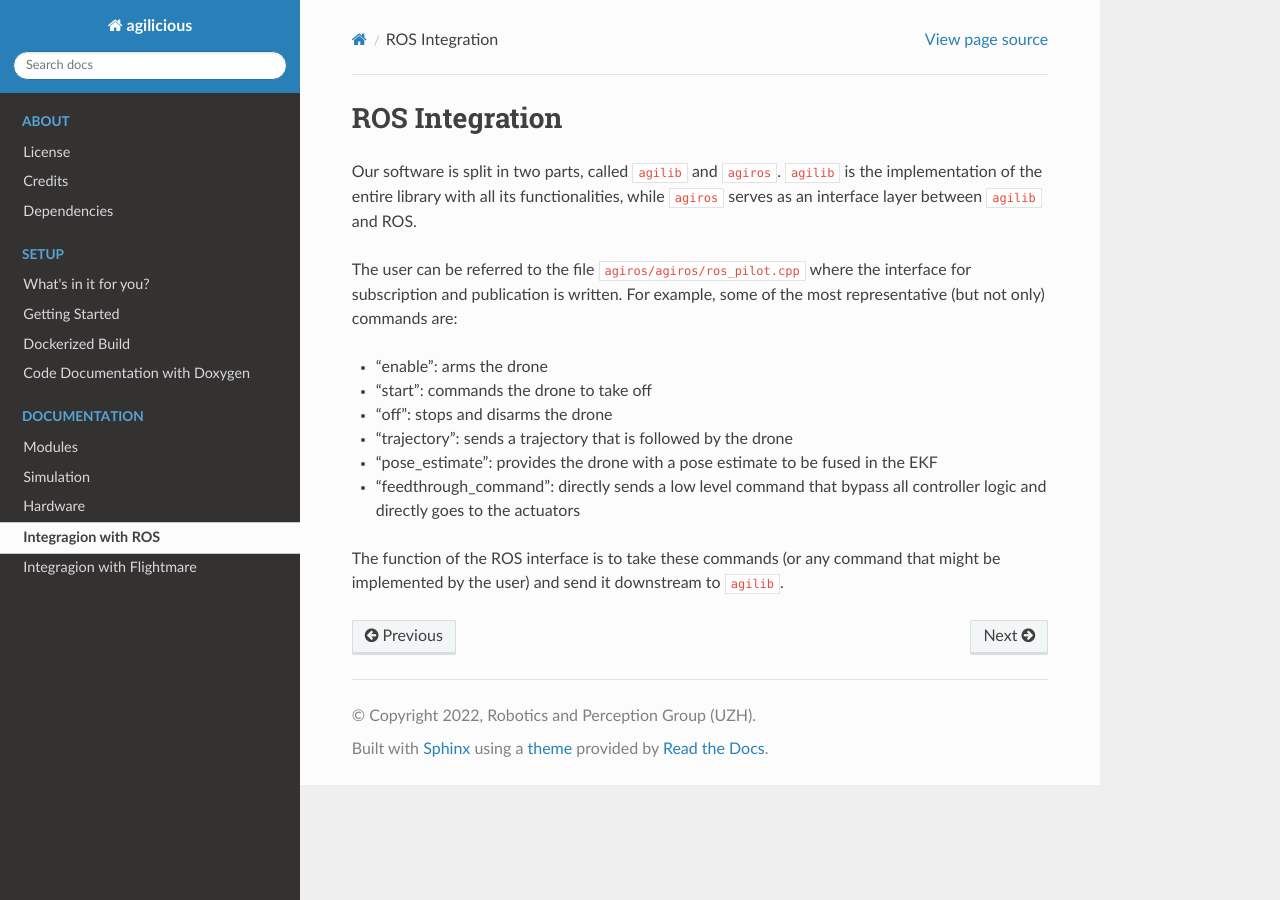
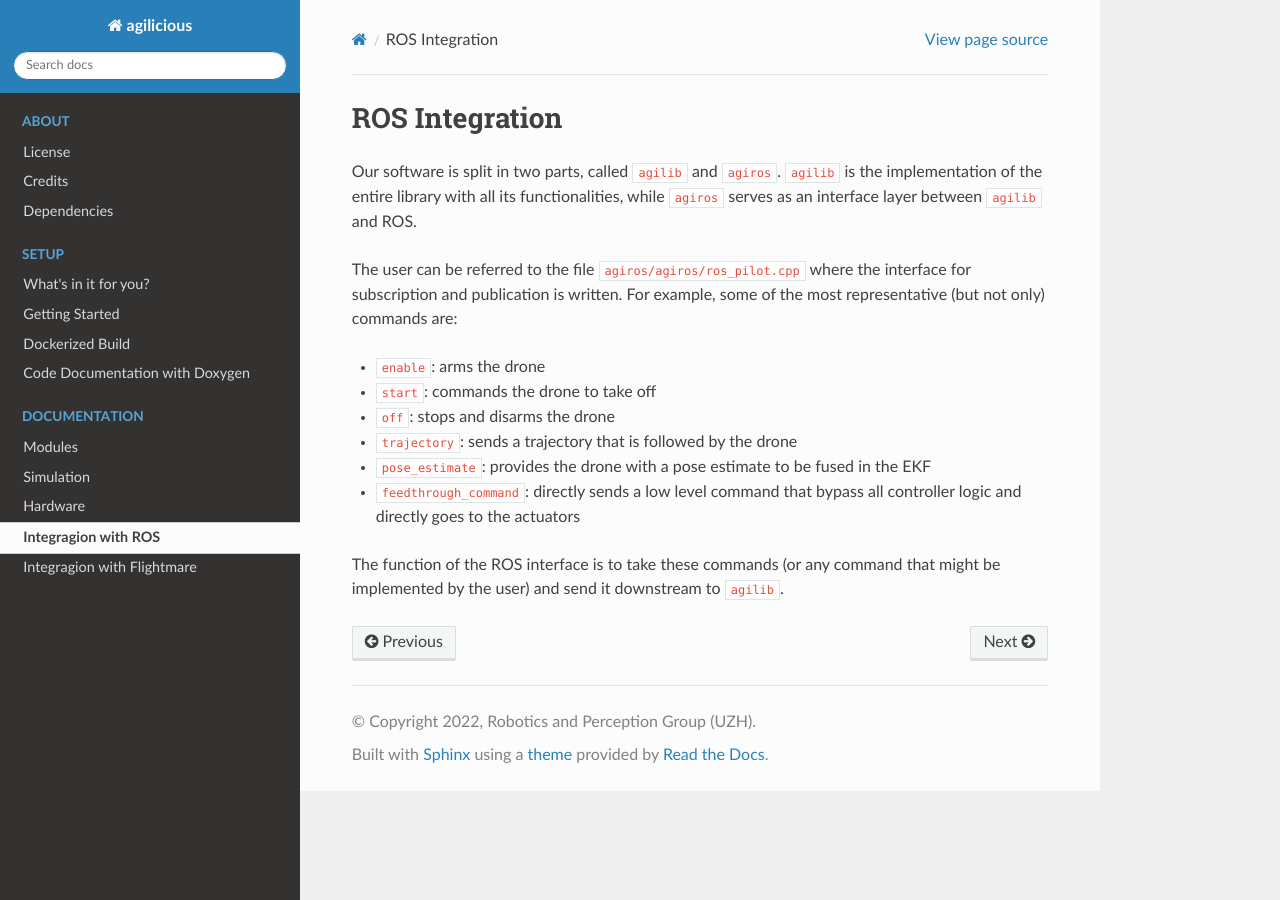
Before and after one commit to uzh-rpg/agilicious, a Sphinx documentation site: the page built from docs/integration/ros.rst, in a window 1280 px wide. Built offline with Sphinx 7.4.7 and the Read the Docs theme 2.0.0, drawn with Linux system fonts in a browser that asks for light colours; some of the changed lines change nothing that is shown.

Commit message:
Update ros.rst

```diff
--- a/docs/integration/ros.rst
+++ b/docs/integration/ros.rst
@@ -7,12 +7,12 @@ Our software is split in two parts, called :code:`agilib` and :code:`agiros`. :c
 The user can be referred to the file :code:`agiros/agiros/ros_pilot.cpp` where the interface for subscription and publication is written.
 For example, some of the most representative (but not only) commands are:
 
-- "enable": arms the drone
-- "start": commands the drone to take off
-- "off": stops and disarms the drone
-- "trajectory": sends a trajectory that is followed by the drone
-- "pose_estimate": provides the drone with a pose estimate to be fused in the EKF
-- "feedthrough_command": directly sends a low level command that bypass all controller logic and directly goes to the actuators
+- :code:`enable`: arms the drone
+- :code:`start`: commands the drone to take off
+- :code:`off`: stops and disarms the drone
+- :code:`trajectory`: sends a trajectory that is followed by the drone
+- :code:`pose_estimate`: provides the drone with a pose estimate to be fused in the EKF
+- :code:`feedthrough_command`: directly sends a low level command that bypass all controller logic and directly goes to the actuators
 
 
 The function of the ROS interface is to take these commands (or any command that might be implemented by the user) and send it downstream to :code:`agilib`.
```
